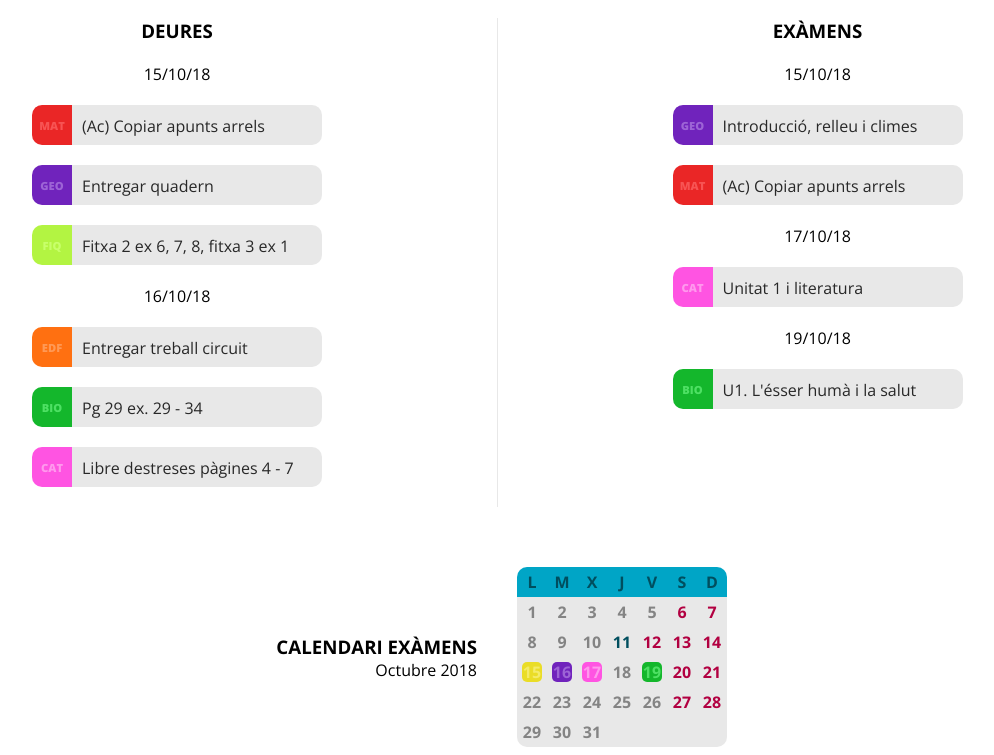
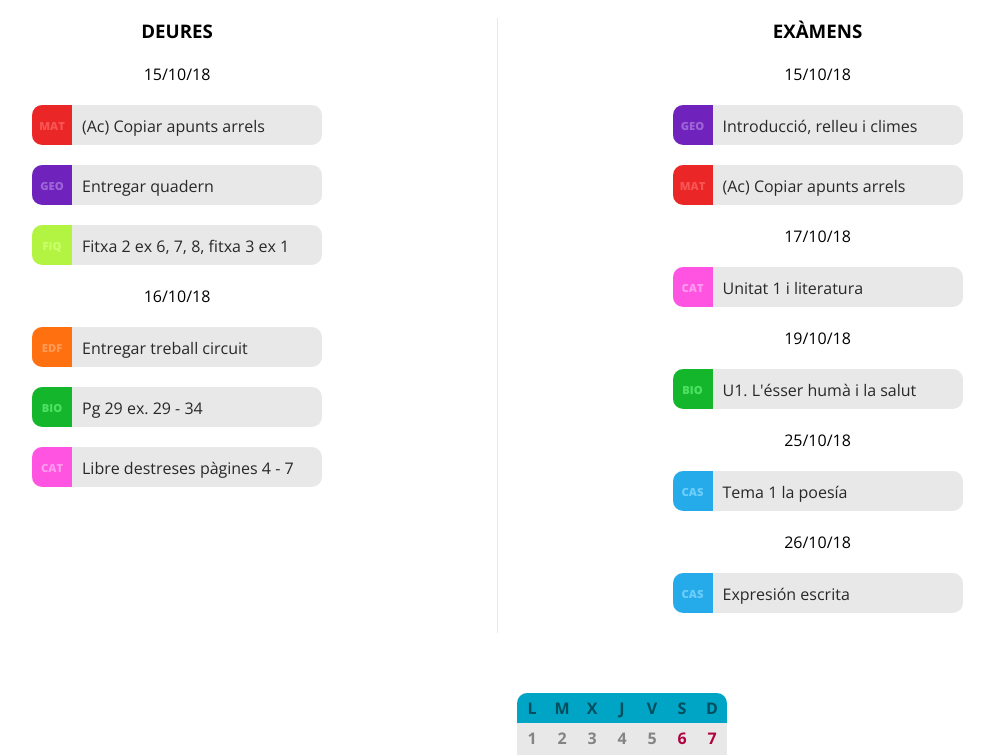
Before and after one commit to Cyltra/cyltra, a plain HTML site: page deures/index.html in a window 1280 px wide. Shown: the part 148-903 px from the top of the page, without its empty margins (143-1137 px from the left). Drawn offline with nearby package versions, Linux system fonts and the light colour scheme.

Commit message:
Update index.html

```diff
--- a/deures/index.html
+++ b/deures/index.html
@@ -22,17 +22,13 @@
 
             <!--
                 Caràcters màxims descripció: 25-32.
-
                 Plantilla:
-
                 <div class="element">
                     <span class="assignatura nom">Nom</span>
                     <span class="descripcio">Descripció</span>
                 </div>
-
                 Noms d'assignatures (classe): cas, cat, mat, ang, reva, geo, bio, obt, fiq, tec, tut, hor, edf, pat, pll.
                 Noms d'assignatures (nom): Cas, Cat, Mat, Ang, R/V, Geo, Bio, Obt, FiQ, Tec, Tut, Hor, EdF, Pat, PlL.
-
                 Dates: class="data"; ex.: 18/03/19.
                         <div class="data"></div>
             -->
@@ -79,17 +75,13 @@
 
             <!--
                 Caràcters màxims descripció: 23.
-
                 Plantilla:
-
                 <div class="element">
                     <span class="assignatura nom">Nom</span>
                     <span class="descripcio">Descripció</span>
                 </div>
-
                 Noms d'assignatures (classe): cas, cat, mat, ang, reva, geo, bio, obt, fiq, tec, tut, hor, edf, pat, pll.
                 Noms d'assignatures (nom): Cas, Cat, Mat, Ang, R/V, Geo, Bio, Obt, FiQ, Tec, Tut, Hor, EdF, Pat, PlL.
-
                 Dates: class="data"; ex.: 18/03/19.
                         <div class="data"></div>
             -->
@@ -120,6 +112,20 @@
             <div class="element">
                 <span class="assignatura bio">Bio</span>
                 <span class="descripcio">U1. L'ésser humà i la salut</span>
+            </div>
+
+            <div class="data">25/10/18</div>
+
+            <div class="element">
+                <span class="assignatura cas">Cas</span>
+                <span class="descripcio">Tema 1 la poesía</span>
+            </div>
+
+            <div class="data">26/10/18</div>
+
+            <div class="element">
+                <span class="assignatura cas">Cas</span>
+                <span class="descripcio">Expresión escrita</span>
             </div>
         </div>
 
@@ -159,14 +165,14 @@
                 <div class="col"><p>9</p></div>
                 <div class="col"><p>10</p></div>
                 <div class="col col-avui"><p>11</p></div>
-                <div class="col col-festiu"><p>12<span class="hover-box fest">Festiu: festa nacional d'Espanya</span></p></div>
+                <div class="col col-avui-ex col-festiu"><p>12<span class="hover-box fest">Festiu: festa nacional d'Espanya</span></p></div>
                 <div class="col col-festiu"><p>13</p></div>
                 <div class="col col-festiu"><p>14</p></div>
             </div>
 
             <div class="row">
                 <div class="col"><p class="ang">15<span class="hover-box ang">(Ang) (Lo) Unit 1 Exterme living</span></p></div>
-                <div class="col"><p class="geo">16<spann class="hover-box geo">(Geo) Unitat 1 i introducció</span></p></div>
+                <div class="col"><p class="geo">16<spann class="hover-box geo">(Geo) Introducció, relleu i climes</span></p></div>
                 <div class="col"><p class="cat">17<span class="hover-box cat">(Cat) Unitat 1 i literatura</span></p></div>
                 <div class="col"><p>18</p></div>
                 <div class="col"><p class="bio">19<span class="hover-box bio">(Bio) U1 L'ésser humà i la salut</span></p></div>
@@ -178,8 +184,8 @@
                 <div class="col"><p>22</p></div>
                 <div class="col"><p>23</p></div>
                 <div class="col"><p>24</p></div>
-                <div class="col"><p>25</p></div>
-                <div class="col"><p>26</p></div>
+                <div class="col"><p class="cas">25<span class="hover-box cas">(Cas) Tema 1 la poesía</span></p></div>
+                <div class="col"><p class="cas">26<span class="hover-box cas">(Cas) Expresión escrita</span></p></div>
                 <div class="col col-festiu"><p>27</p></div>
                 <div class="col col-festiu"><p>28</p></div>
             </div>
@@ -197,7 +203,6 @@
         </div>
 
         <!--<div class="calendari">
-
             <div class="row">
                 <div class="col col-corner-top-left col-header"><p>L</p></div>
                 <div class="col col-header"><p>M</p></div>
@@ -207,7 +212,6 @@
                 <div class="col col-header"><p>S</p></div>
                 <div class="col col-corner-top-right col-header"><p>D</p></div>
             </div>
-
             <div class="row">
                 <div class="col"><p></p></div>
                 <div class="col"><p></p></div>
@@ -217,7 +221,6 @@
                 <div class="col col-festiu"><p>3</p></div>
                 <div class="col col-festiu"><p>4</p></div>
             </div>
-
             <div class="row">
                 <div class="col"><p>5</p></div>
                 <div class="col"><p>9</p></div>
@@ -227,7 +230,6 @@
                 <div class="col col-festiu"><p>9</p></div>
                 <div class="col col-festiu"><p>10</p></div>
             </div>
-
             <div class="row">
                 <div class="col"><p>11</p></div>
                 <div class="col"><p>12</p></div>
@@ -237,7 +239,6 @@
                 <div class="col col-festiu"><p>16</p></div>
                 <div class="col col-festiu"><p>17</p></div>
             </div>
-
             <div class="row">
                 <div class="col"><p>18</p></div>
                 <div class="col"><p>19</p></div>
@@ -247,7 +248,6 @@
                 <div class="col col-festiu"><p>23</p></div>
                 <div class="col col-festiu"><p>24</p></div>
             </div>
-
             <div class="row">
                 <div class="col col-corner-bottom-left"><p>25</p></div>
                 <div class="col"><p>26</p></div>
@@ -259,7 +259,6 @@
             </div>-->
 
             <!--<div class="calendari">
-
             <div class="row">
                 <div class="col col-corner-top-left col-header"><p>L</p></div>
                 <div class="col col-header"><p>M</p></div>
@@ -269,7 +268,6 @@
                 <div class="col col-header"><p>S</p></div>
                 <div class="col col-corner-top-right col-header"><p>D</p></div>
             </div>
-
             <div class="row">
                 <div class="col"><p></p></div>
                 <div class="col"><p></p></div>
@@ -279,7 +277,6 @@
                 <div class="col col-avui col-festiu"><p>1</p></div>
                 <div class="col col-festiu"><p>2</p></div>
             </div>
-
             <div class="row">
                 <div class="col"><p>3</p></div>
                 <div class="col"><p>4</p></div>
@@ -289,7 +286,6 @@
                 <div class="col col-festiu"><p>8</p></div>
                 <div class="col col-festiu"><p>9</p></div>
             </div>
-
             <div class="row">
                 <div class="col"><p>10</p></div>
                 <div class="col"><p>11</p></div>
@@ -299,7 +295,6 @@
                 <div class="col col-festiu"><p>15</p></div>
                 <div class="col col-festiu"><p>16</p></div>
             </div>
-
             <div class="row">
                 <div class="col"><p>17</p></div>
                 <div class="col"><p>18</p></div>
@@ -309,7 +304,6 @@
                 <div class="col col-festiu"><p>22</p></div>
                 <div class="col col-festiu"><p>23</p></div>
             </div>
-
             <div class="row">
                 <div class="col"><p>24</p></div>
                 <div class="col"><p>25</p></div>
@@ -319,7 +313,6 @@
                 <div class="col col-festiu"><p>29</p></div>
                 <div class="col col-festiu"><p>30</p></div>
             </div>
-
             <div class="row">
                 <div class="col col-corner-bottom-left"><p>31</p></div>
                 <div class="col"><p></p></div>
```
